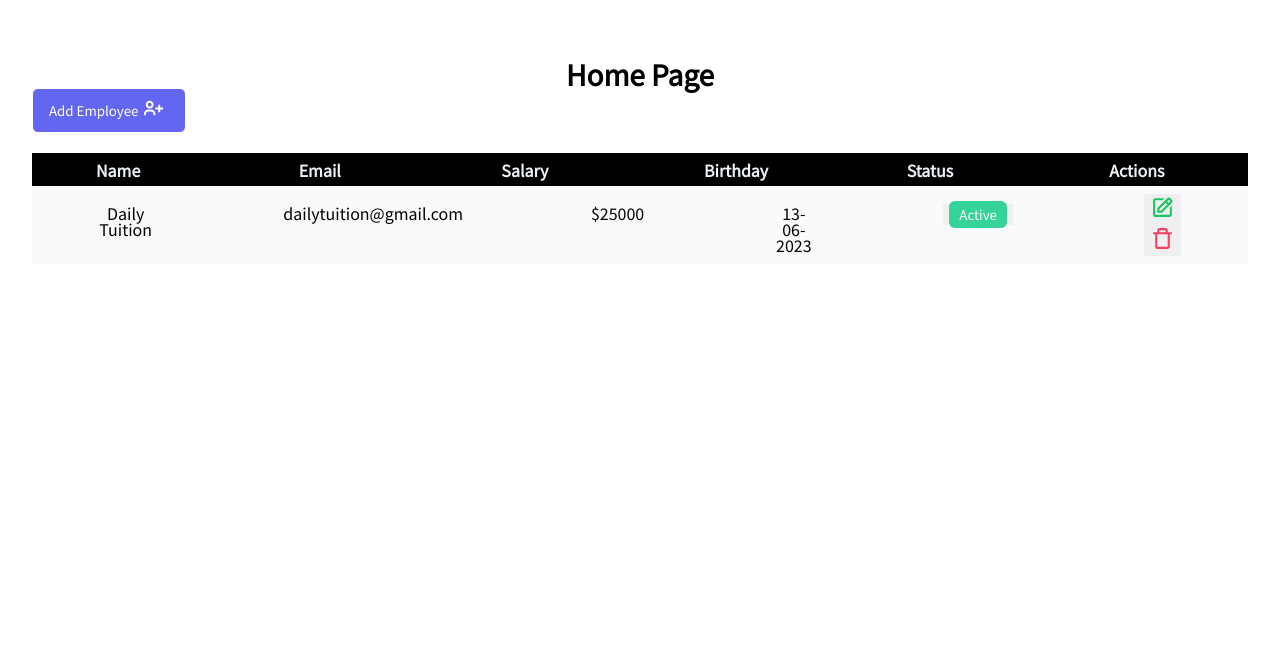
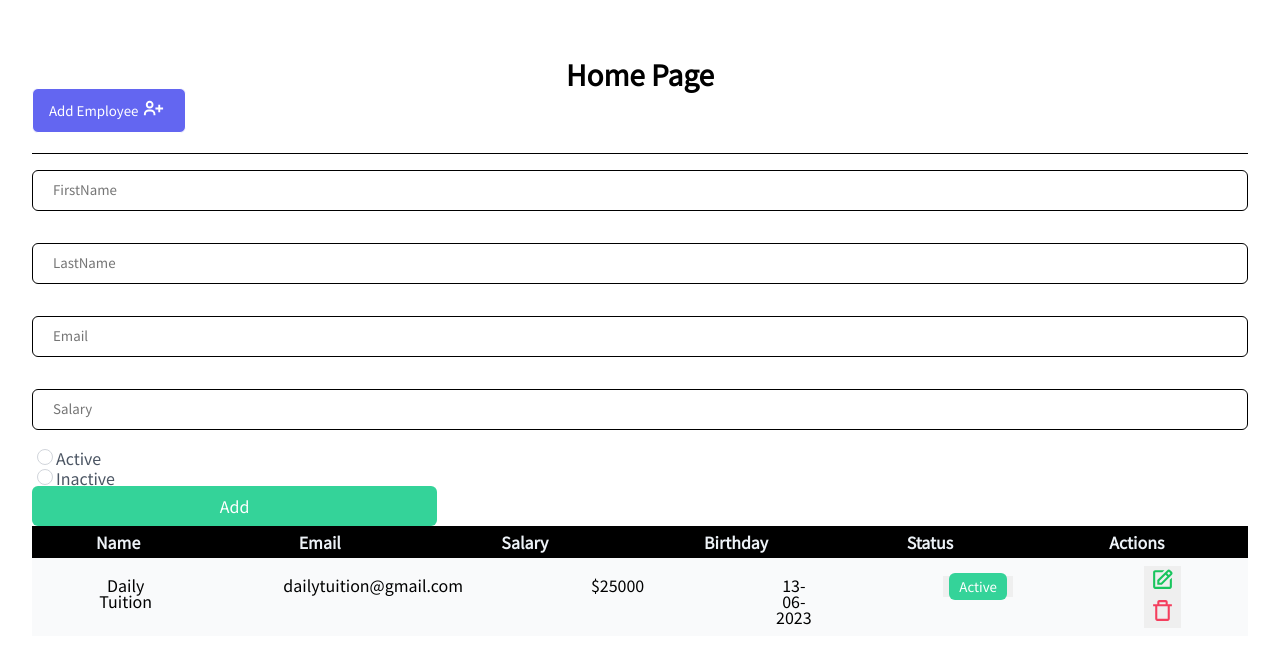
Before and after one commit to jeff0518/todolist, a Next.js app: page / in a window 1280 px wide. Shown: the top 666 px of the page. Built offline with nearby package versions, Linux system fonts and the light colour scheme.

Commit message:
feat:add form

```diff
--- /dev/null
+++ b/components/Form/Form.jsx
@@ -0,0 +1,71 @@
+import style from "./Form.module.css";
+
+function Form() {
+  return (
+    <form>
+      <div className={style.container}>
+        <input
+          className={style.container_input}
+          type="text"
+          name="firstName"
+          placeholder="FirstName"
+        ></input>
+      </div>
+      <div className={style.container}>
+        <input
+          className={style.container_input}
+          type="text"
+          name="firstName"
+          placeholder="LastName"
+        ></input>
+      </div>
+      <div className={style.container}>
+        <input
+          className={style.container_input}
+          type="text"
+          name="firstName"
+          placeholder="Email"
+        ></input>
+      </div>
+      <div className={style.container}>
+        <input
+          className={style.container_input}
+          type="text"
+          name="firstName"
+          placeholder="Salary"
+        ></input>
+      </div>
+      <div>
+        <div className={style.form_check}>
+          <input
+            className={style.form_check_input}
+            type="radio"
+            value="Active"
+            id="radioDefault1"
+            name="status"
+          />
+          <label htmlFor="radioDefault1" className={style.form_check_label}>
+            Active
+          </label>
+        </div>
+
+        <div className={style.form_check}>
+          <input
+            className={style.form_check_input}
+            type="radio"
+            value="Inactive"
+            id="radioDefault2"
+            name="status"
+          />
+          <label htmlFor="radioDefault2" className={style.form_check_label}>
+            Inactive
+          </label>
+        </div>
+      </div>
+
+      <button className={style.form_but}>Add</button>
+    </form>
+  );
+}
+
+export default Form;
--- /dev/null
+++ b/components/Form/Form.module.css
@@ -0,0 +1,41 @@
+.container_input {
+  width: 100%;
+  margin: 1rem 0;
+  padding: 0.75rem 1.25rem;
+  outline: none;
+  border: 1px solid;
+  border-radius: 0.375rem;
+}
+
+.form_check_input {
+  appearance: none;
+  border-radius: 9999px;
+  height: 1rem;
+  width: 1rem;
+  border: 1px solid #D1D5DB;
+  background-color: #FFFFFF;
+}
+
+.form_check_input:checked {
+  background-color: #10B981;
+  border-color: #10B981;
+}
+
+.form_check_input:focus {
+  outline: none;
+}
+.form_check_label {
+  display: inline-block;
+  color: #4B5563;
+}
+
+.form_but {
+  display: flex;
+    justify-content: center;
+    font-size: 1rem;
+    width: 33.33%;
+    background-color: #34D399;
+    color: #FFFFFF;
+    padding: 0.5rem 1rem;
+    border-radius: 0.375rem;
+}
--- a/pages/index.jsx
+++ b/pages/index.jsx
@@ -1,6 +1,7 @@
 import Head from 'next/head';
 import { BiUserPlus } from "react-icons/bi";
 import Table from '@/components/Tables/Table';
+import Form from '../components/Form/Form'
 import style from './index.module.css'
 
 function HomePage() {
@@ -25,6 +26,9 @@ function HomePage() {
           </div>
         </div>
 
+
+        <Form />
+
         <div className={style.table}>
           <Table />
         </div>
```
